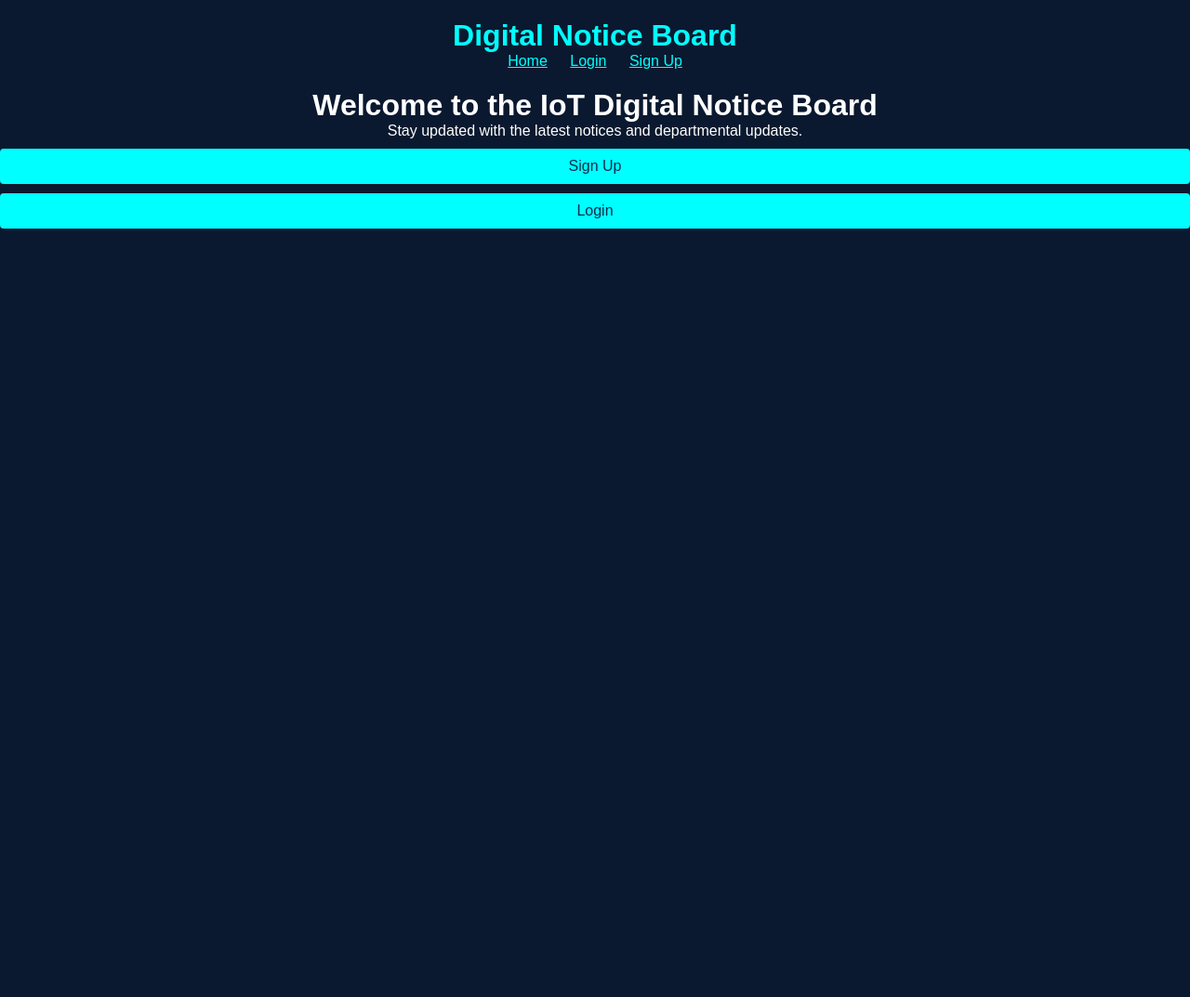
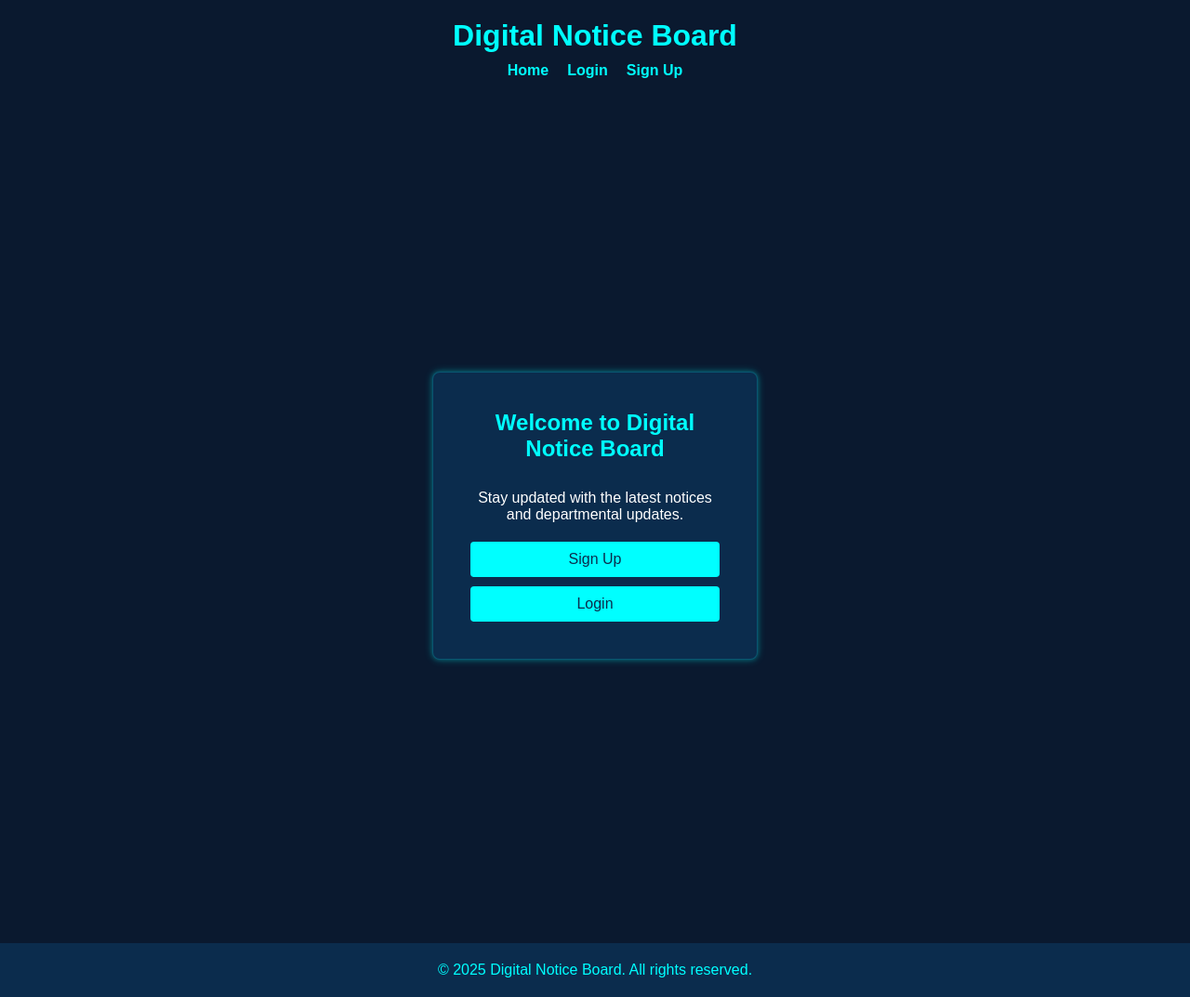
Before and after one commit to digi2025new/digitalio, a Flask app: page / in a window 1280 px wide. Shown: the whole page at 93% size. Before the commit the page ends 246 px from the top, so only its background shows below. Run offline with Flask 3, Linux system fonts and the light colour scheme; some libraries are stand-ins or nearby versions.

Commit message:
Update all pages to dark neon theme with centered containers

```diff
--- a/templates/base.html
+++ b/templates/base.html
@@ -4,28 +4,27 @@
   <meta charset="UTF-8" />
   <meta name="viewport" content="width=device-width, initial-scale=1.0" />
   <title>Digital Notice Board</title>
-  <!-- Link to the neon-themed CSS -->
+  <!-- Link to your neon-themed CSS file -->
   <link rel="stylesheet" href="{{ url_for('static', filename='styles.css') }}">
-  <!-- If you have a script.js, include it here -->
+  <!-- Optional: Include your JavaScript file if needed -->
   <script src="{{ url_for('static', filename='script.js') }}"></script>
 </head>
 <body>
-  <!-- Header with navigation -->
   <header>
-    <div class="header-container" style="padding:20px; text-align:center;">
-      <h1 style="color:#00FFFF;">Digital Notice Board</h1>
+    <div class="header-container">
+      <h1>Digital Notice Board</h1>
       <nav>
-        <ul style="list-style:none; display:inline-block; padding:0;">
+        <ul class="nav-list">
           {% if hide_nav %}
             <!-- Navigation hidden on public display pages -->
           {% else %}
             {% if session.username %}
-              <li style="display:inline; margin:0 10px;"><a href="{{ url_for('dashboard') }}" style="color:#00FFFF;">Dashboard</a></li>
-              <li style="display:inline; margin:0 10px;"><a href="{{ url_for('logout') }}" style="color:#00FFFF;">Logout</a></li>
+              <li><a href="{{ url_for('dashboard') }}" class="nav-btn">Dashboard</a></li>
+              <li><a href="{{ url_for('logout') }}" class="nav-btn">Logout</a></li>
             {% else %}
-              <li style="display:inline; margin:0 10px;"><a href="{{ url_for('index') }}" style="color:#00FFFF;">Home</a></li>
-              <li style="display:inline; margin:0 10px;"><a href="{{ url_for('login') }}" style="color:#00FFFF;">Login</a></li>
-              <li style="display:inline; margin:0 10px;"><a href="{{ url_for('signup') }}" style="color:#00FFFF;">Sign Up</a></li>
+              <li><a href="{{ url_for('index') }}" class="nav-btn">Home</a></li>
+              <li><a href="{{ url_for('login') }}" class="nav-btn">Login</a></li>
+              <li><a href="{{ url_for('signup') }}" class="nav-btn">Sign Up</a></li>
             {% endif %}
           {% endif %}
         </ul>
@@ -33,7 +32,8 @@
     </div>
   </header>
 
-  <!-- Flash messages (if any) -->
+  <!-- Main container to center all page content -->
+  <main class="main-container">
     {% with messages = get_flashed_messages() %}
       {% if messages %}
         <ul class="flashes">
@@ -43,9 +43,11 @@
         </ul>
       {% endif %}
     {% endwith %}
+    {% block content %}{% endblock %}
+  </main>
 
-  <!-- Main content block -->
-  {% block content %}{% endblock %}
-
+  <footer class="footer">
+    <p>&copy; 2025 Digital Notice Board. All rights reserved.</p>
+  </footer>
 </body>
 </html>
--- a/templates/index.html
+++ b/templates/index.html
@@ -1,13 +1,11 @@
 {% extends "base.html" %}
 {% block content %}
-<div class="hero">
-  <div class="hero-content">
-    <h1>Welcome to the IoT Digital Notice Board</h1>
+<div class="login-container">
+  <div class="login-box">
+    <h2>Welcome to Digital Notice Board</h2>
     <p>Stay updated with the latest notices and departmental updates.</p>
-    <div class="hero-buttons">
-      <a href="{{ url_for('signup') }}" class="btn">Sign Up</a>
-      <a href="{{ url_for('login') }}" class="btn btn-secondary">Login</a>
-    </div>
+    <a href="{{ url_for('signup') }}" class="btn" style="margin-top:20px;">Sign Up</a>
+    <a href="{{ url_for('login') }}" class="btn" style="margin-top:10px;">Login</a>
   </div>
 </div>
 {% endblock %}
```
Also changed, not shown: templates/admin.html (+42 -41 lines), templates/dashboard.html (+9 -7 lines), templates/department.html (+3 -4 lines), templates/schedule_notice.html (+16 -14 lines), templates/signup.html (+6 -8 lines). Lines whose indentation alone changed are shown as unchanged.
